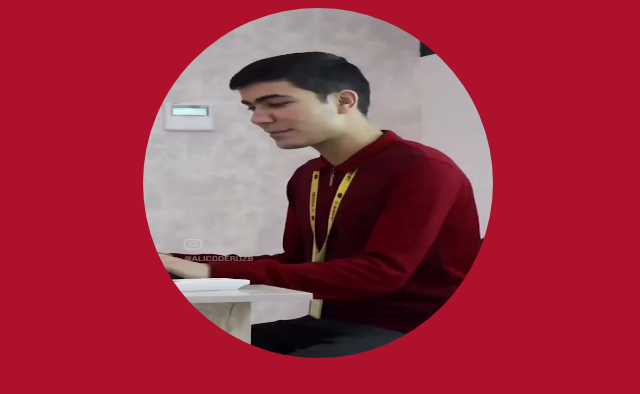
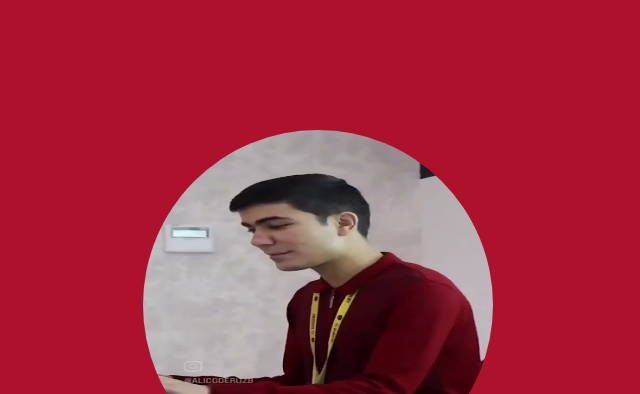
Before and after one commit to fay00000/5-dars-uyga-vazifa-Islombek-Bahromov-va-ijtimoyi-tarmoqlar-, a plain HTML site: page index.html in a window 1280 px wide. Shown: the top 394 px of the page, without its empty margins (322-962 px from the left). Drawn offline with nearby package versions, Linux system fonts and the light colour scheme; a web font is replaced by a local one.

Commit message:
5-dars uyga vazifa (Islombek Bahromov va ijtimoiy tarmoqlar)

```diff
--- a/style.css
+++ b/style.css
@@ -2,11 +2,20 @@
 
 body {
     background-color: #ae112b;
+    display: flex;
+    justify-content: center;
+    align-items: center;
+    min-height: 100vh;
+    margin: 0;
 }
 
 .card {
-    text-align: center;
+    display: flex;
+    flex-direction: column;
+    align-items: center;
+    justify-content: center;
 
+    margin: 50px auto;
 }
 
 .card img {
@@ -34,7 +43,7 @@ body {
 }
 
 .card .bi-instagram {
-color: yellow;
+    color: yellow;
 }
 
 .card .bi-youtube {
```
